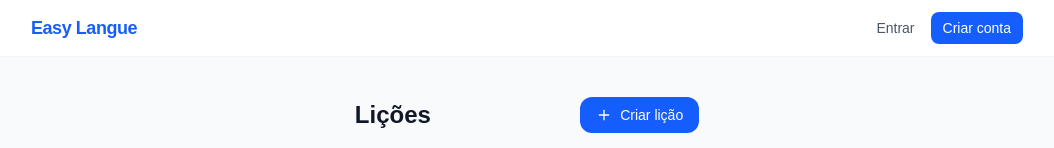
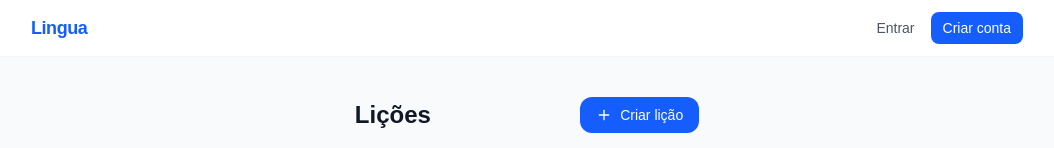
Before and after one commit to DiogoMarassi/frontend, a Next.js app: page / in a window 1280 px wide. Shown: the top 148 px of the page, without its empty margins (113-1167 px from the left). Built offline with nearby package versions, Linux system fonts and the light colour scheme; no server answers.

Commit message:
fix: Aplicando nome generico

```diff
--- a/app/layout.tsx
+++ b/app/layout.tsx
@@ -14,7 +14,7 @@ const geistMono = Geist_Mono({
 });
 
 export const metadata: Metadata = {
-  title: "Easy Langue",
+  title: "Lingua",
   description: "Aprenda idiomas com histórias e áudio.",
 };
 
--- a/components/Header.tsx
+++ b/components/Header.tsx
@@ -26,7 +26,7 @@ export default function Header() {
     <header className="bg-white border-b border-gray-100 sticky top-0 z-10">
       <div className="max-w-5xl mx-auto px-4 h-14 flex items-center justify-between">
         <Link href="/" className="text-lg font-bold text-blue-600 tracking-tight">
-          Easy Langue
+          Lingua
         </Link>
 
         <div className="flex items-center gap-1">
```
